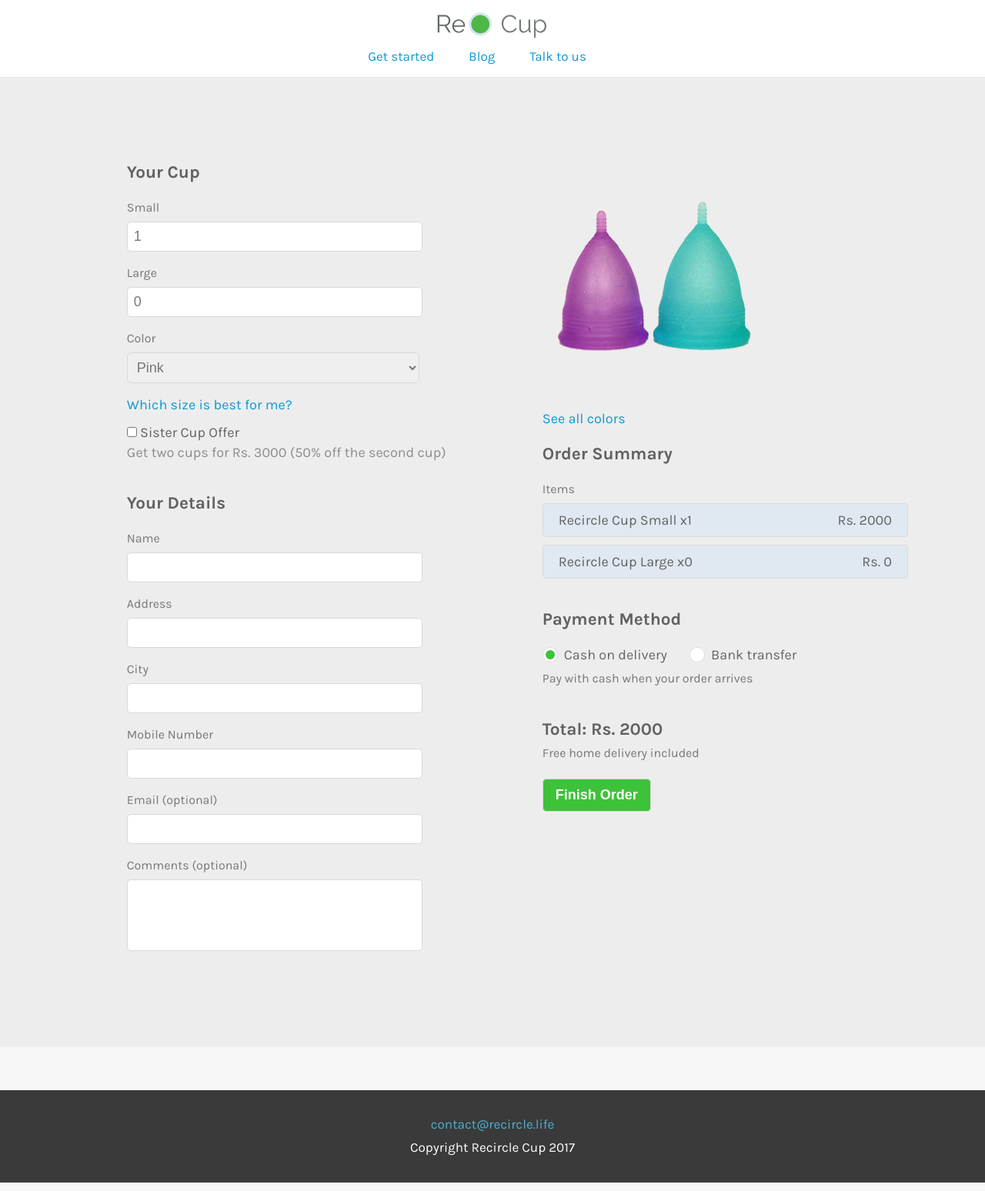
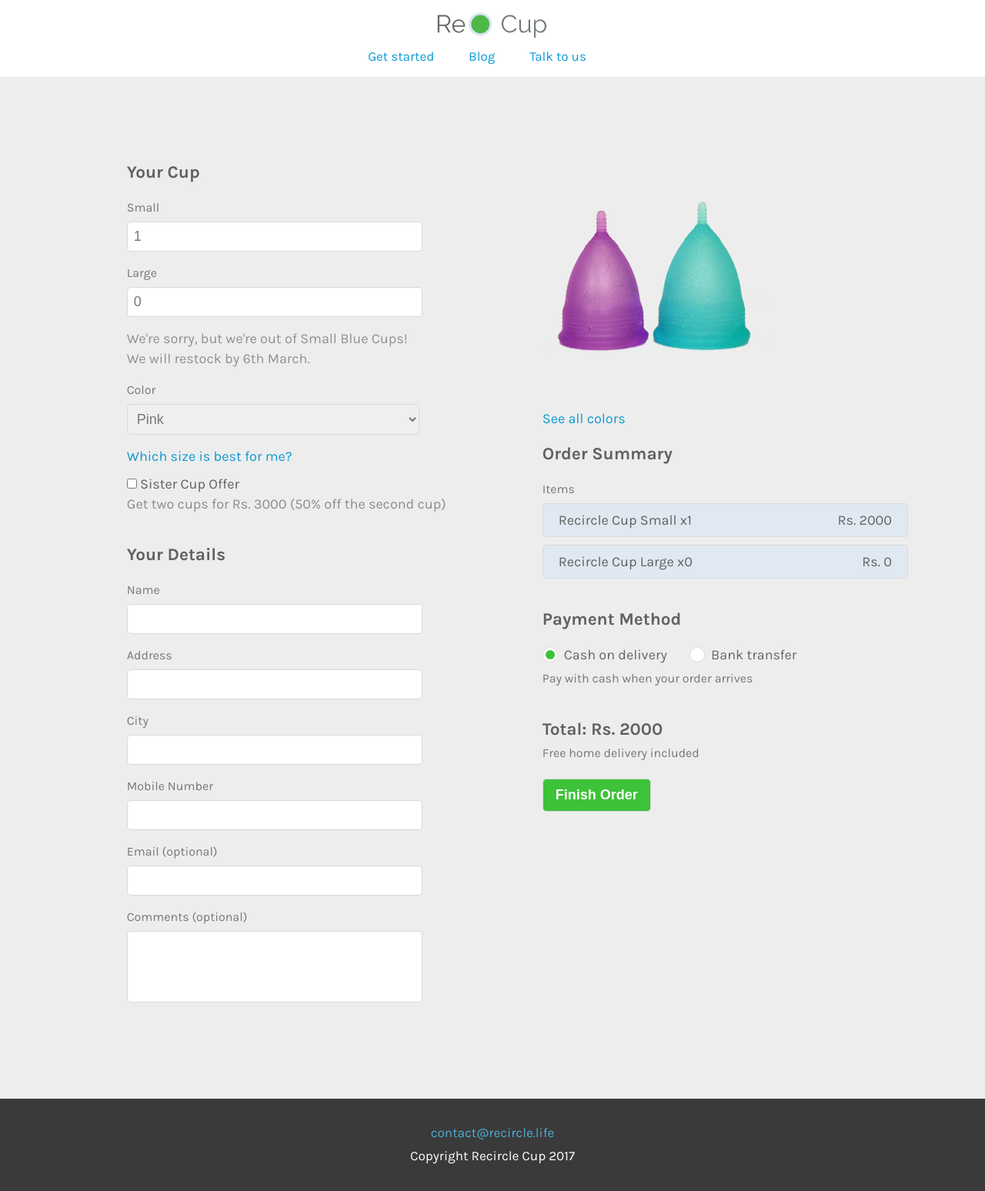
Before and after one commit to HanimHank/recircle-cup, a Jekyll site: the page order.html, which Jekyll copies as it is, in a window 1280 px wide. Shown: the whole page at 77% size. Built offline with Jekyll 4.4.1, drawn with Linux system fonts in a browser that asks for light colours.

Commit message:
added info for small blue cups

```diff
--- a/order.html
+++ b/order.html
@@ -99,7 +99,9 @@
                                    oninput="updateTotal(this)" min="0">
                         </div>
                         <div class="margin-bottom-15">
-                            <div class="quantity-help display-none form-error"></div>
+                            <div class="quantity-help display-none form-info">
+                                We're sorry, but we're out of Small Blue Cups! We will restock by 6th March.
+                            </div>
                         </div>
                         <div class="margin-bottom-15">
                             <div class="label">Color</div>
@@ -361,7 +363,7 @@
 
         // Show large cup unavailability and add discount
         if (outOfStock) {
-            if (large > 0) {
+            if (small > 0) {
                 document.querySelector(".quantity-help").classList.remove('display-none');
             }
             else {
--- a/static/custom.css
+++ b/static/custom.css
@@ -208,6 +208,11 @@ section {
 
 .form-error {
     color: #c12000;
+    width: 82%;
+}
+
+.form-info {
+    color: #909090;
     width: 82%;
 }
 
```
Also changed, not shown: other parts of order.html (+1 -1 lines).
